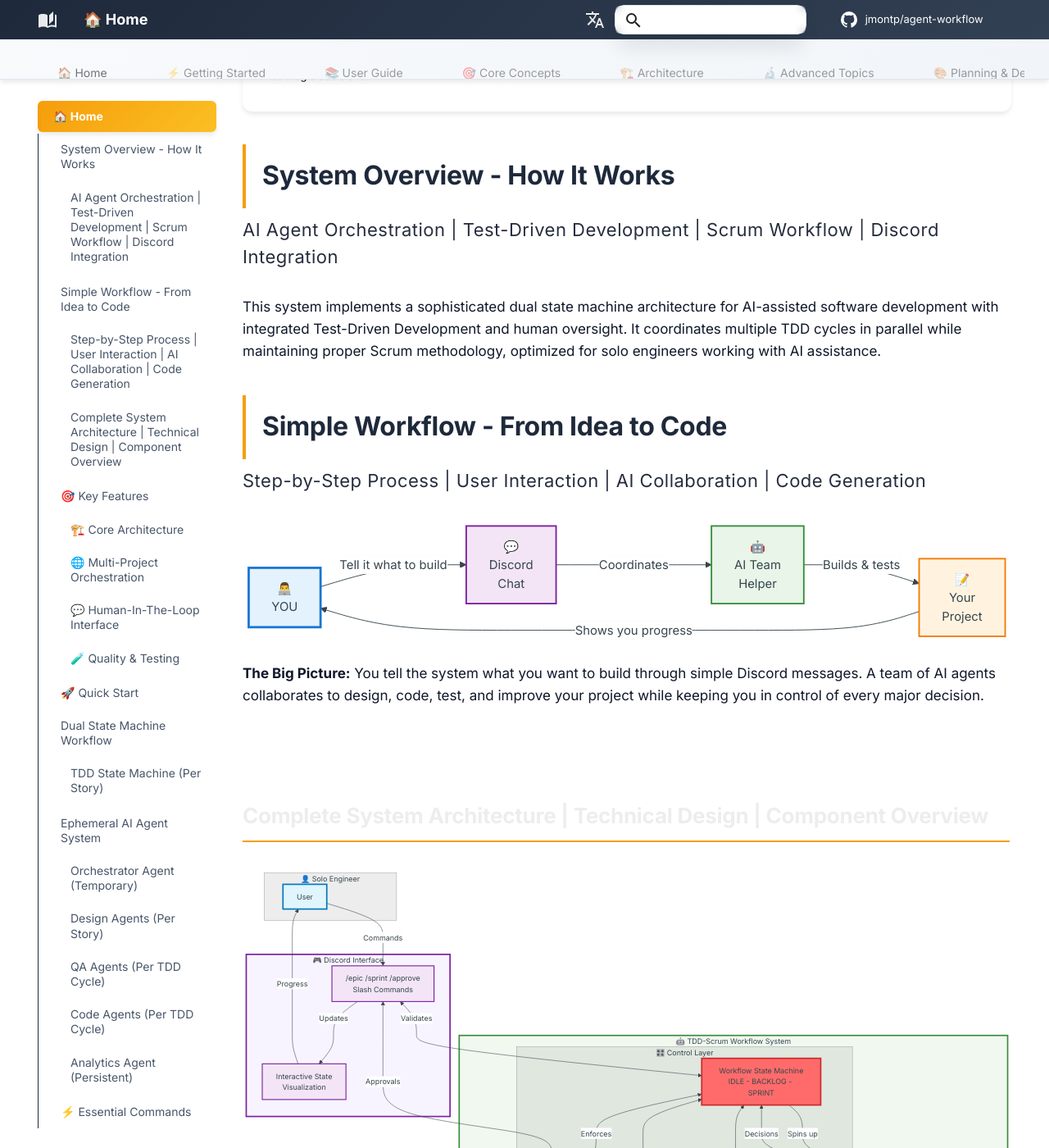
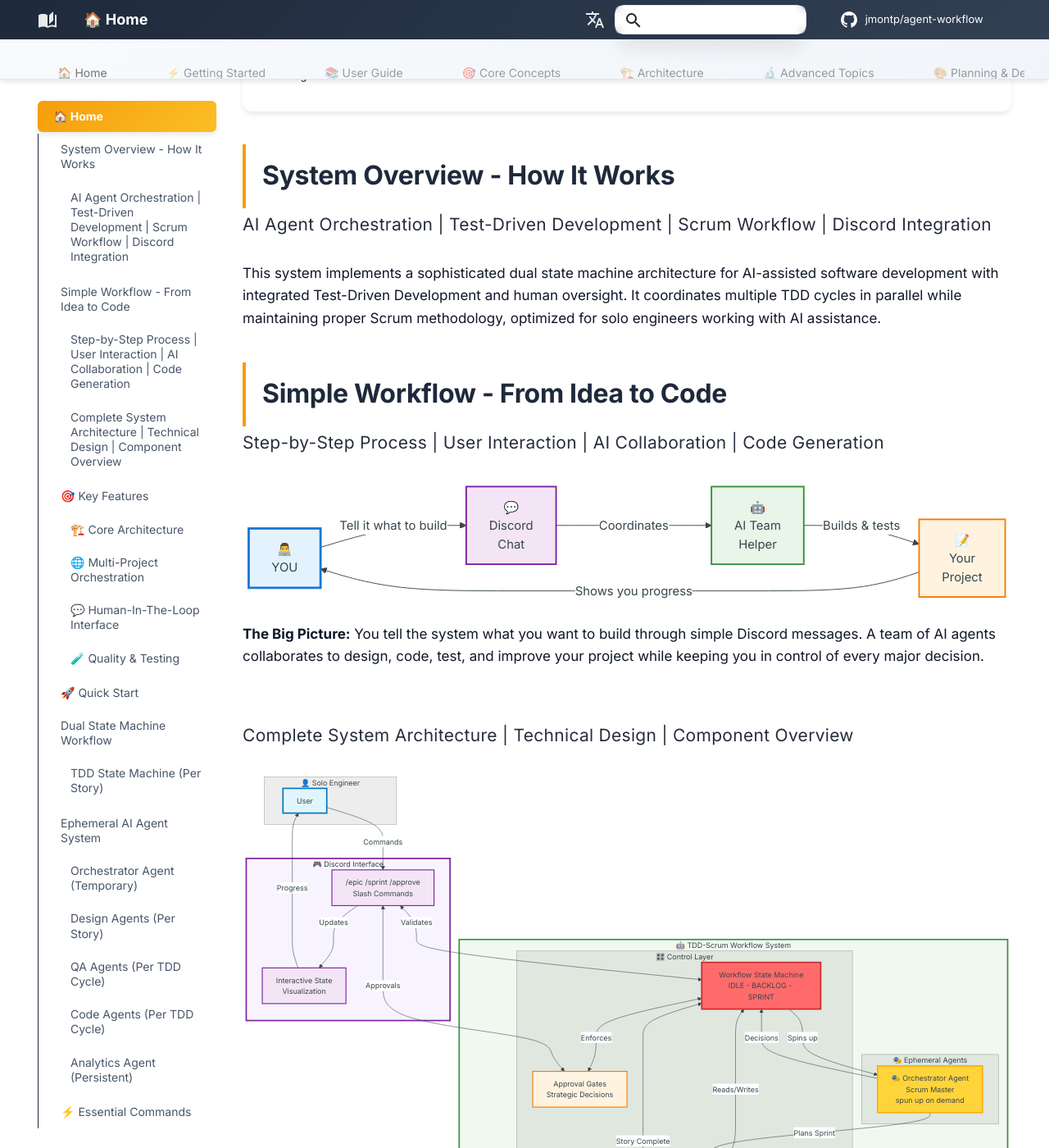
Before and after one commit to jmontp/agent-workflow, an MkDocs documentation site: the page built from docs_src/index.md, in a window 1280 px wide and 1400 px high, scrolled down 690 px. Shown: the whole window at 82% size. Built offline with MkDocs 1.6.1 and Material for MkDocs 9.7.7, drawn with Linux system fonts in a browser that asks for light colours; a script that is not in the unit is left out; comment, search, counter and statistics services are not loaded; the version menu is left out.

Commit message:
🐛 Fix h3 descriptive text contrast issues
- Made all light color variables darker for better contrast
- Fixed h3 elements to use full color instead of light variant
- Special styling for descriptive h3 text after h2 or hr
- Increased font size and removed transparency
- Maintains proper styling for regular h3 headings

```diff
--- a/docs_src/stylesheets/color-schemes.css
+++ b/docs_src/stylesheets/color-schemes.css
@@ -881,28 +881,53 @@
   font-style: italic !important;
 }
 
-/* Fix faint text in light mode - increase contrast */
+/* Fix faint text in light mode - increase contrast for all light text */
 :root {
-  --md-default-fg-color--light: #334155 !important; /* Darker in light mode */
+  --md-default-fg-color--light: #334155 !important; /* Much darker in light mode */
+  --md-default-fg-color--lighter: #475569 !important; /* Darker for light mode */
 }
 
 [data-md-color-scheme="slate"] {
   --md-default-fg-color--light: #94a3b8 !important; /* Keep lighter in dark mode */
+  --md-default-fg-color--lighter: #64748b !important; /* Standard for dark mode */
 }
 
-/* Fix for pipe-separated descriptive text that appears after h2 */
-.md-typeset h2 + h3,
-.md-typeset h1 + h3 {
+/* Fix ALL h3 elements to have better contrast - especially descriptive text */
+.md-typeset h3 {
   color: var(--md-default-fg-color) !important; /* Use full color, not light */
   font-weight: 500 !important;
-  font-size: 1.1rem !important;
-  opacity: 0.9 !important;
-  margin-top: -0.5rem !important;
-  margin-bottom: 1.5rem !important;
+  font-size: 1.15rem !important;
+  opacity: 1 !important; /* Full opacity */
   border: none !important;
   padding: 0 !important;
+  letter-spacing: 0.3px !important;
+  margin-top: 0.5rem !important;
+  margin-bottom: 1rem !important;
+}
+
+/* Restore the previous h3 styling we had */
+.md-typeset h3 {
+  color: var(--md-primary-fg-color--dark) !important;
+  font-weight: 600 !important;
+  border-bottom: 2px solid var(--md-accent-fg-color) !important;
+  padding-bottom: 0.5rem !important;
+  display: inline-block !important;
+  margin-top: 1.5rem !important;
+  margin-bottom: 0.8rem !important;
+}
+
+/* But for h3 elements that come right after h2 (descriptive text), make them darker */
+.md-typeset h2 + h3,
+.md-typeset hr + h3 {
+  color: var(--md-default-fg-color) !important; /* Full black/dark color */
+  font-weight: 400 !important;
+  font-size: 1.05rem !important;
+  border: none !important;
   display: block !important;
-  letter-spacing: 0.5px !important;
+  margin-top: -0.8rem !important;
+  margin-bottom: 1.5rem !important;
+  padding: 0 !important;
+  opacity: 0.9 !important;
 }
 
 /* Professional Focus States for Accessibility - Universal */
```
